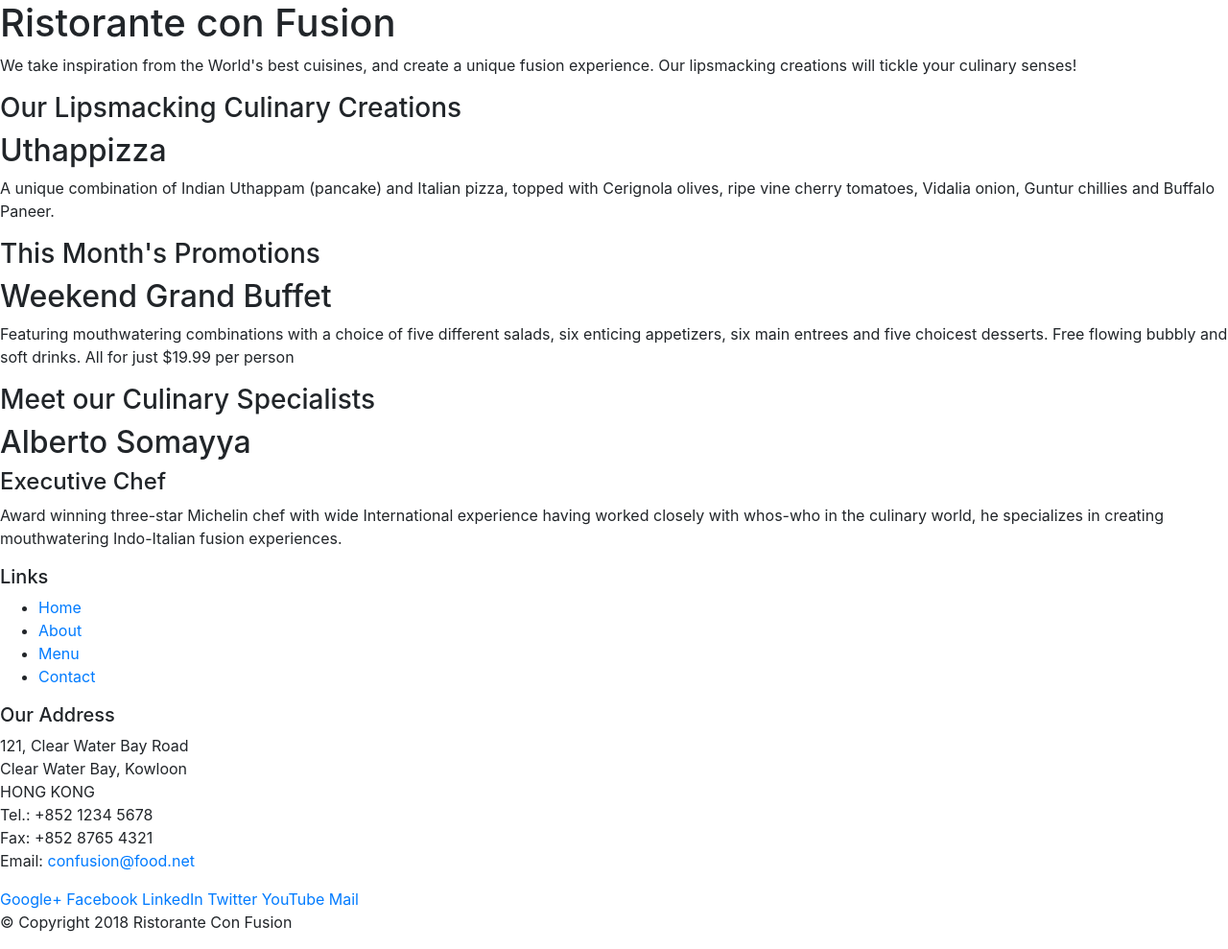
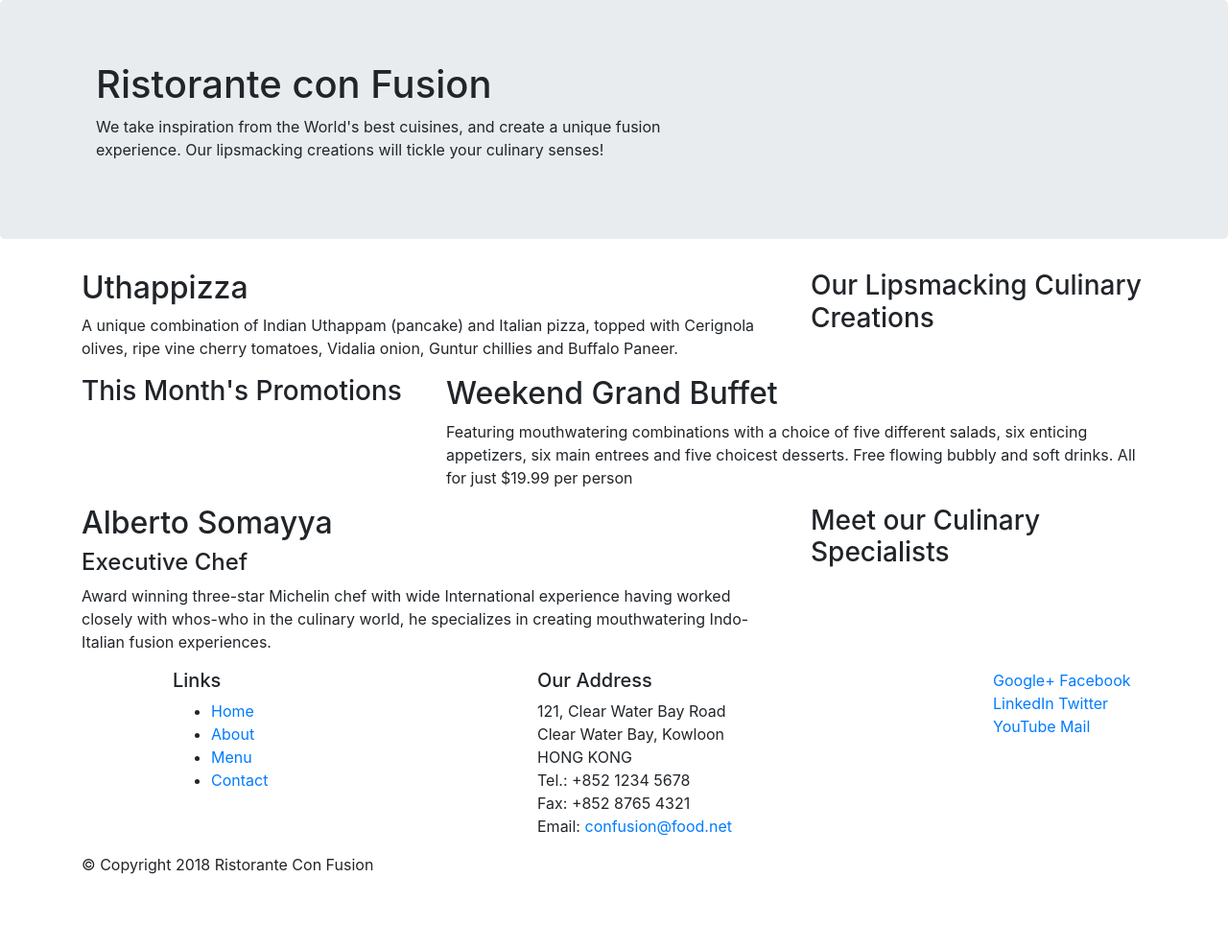
Before and after one commit to vinodbistvb/bootstrap4Trials, a website: page index.html in a window 1280 px wide. Shown: the whole page at 96% size. After the commit the page ends 929 px from the top, so only its background shows below. Drawn offline with nearby package versions, Linux system fonts and the light colour scheme.

Commit message:
bootstrap lecture 1

```diff
--- a/index.html
+++ b/index.html
@@ -15,45 +15,45 @@
 <body>
 
     <header>
-        <div>
-            <div>
-                <div>
+        <div class="jumbotron">
+            <div class="container">
+                <div class ="col-12 col-sm-7">
                     <h1>Ristorante con Fusion</h1>
                     <p>We take inspiration from the World's best cuisines, and create a unique fusion experience. Our lipsmacking creations will tickle your culinary senses!</p>
                 </div>
-                <div>
+                <div class ="col-sm-5">
                 </div>
             </div>
         </div>
     </header>
 
-    <div>
-        <div>
-            <div>
+    <div class="container">
+        <div class="row" >
+            <div class="col-12 col-sm-4 order-sm-last">
                 <h3>Our Lipsmacking Culinary Creations</h3>
             </div>
-            <div>
+            <div class="col-12 col-sm-8 order-sm-first">
                 <h2>Uthappizza</h2>
                 <p>A unique combination of Indian Uthappam (pancake) and Italian pizza, topped with Cerignola olives, ripe vine cherry tomatoes, Vidalia onion, Guntur chillies and Buffalo Paneer.</p>
             </div>
         </div>
 
 
-        <div>
-            <div>
+        <div class="row">
+            <div class="col-12 col-sm-4 order-sm-first">
                 <h3>This Month's Promotions</h3>
             </div>
-            <div>
+            <div class="col-12 col-sm-8 order-sm-last">
                 <h2>Weekend Grand Buffet</h2>
                 <p>Featuring mouthwatering combinations with a choice of five different salads, six enticing appetizers, six main entrees and five choicest desserts. Free flowing bubbly and soft drinks. All for just $19.99 per person </p>
             </div>
         </div>
 
-        <div>
-            <div>
+        <div class="row">
+            <div class="col-12 col-sm-4 order-sm-last">
                 <h3>Meet our Culinary Specialists</h3>
             </div>
-            <div>
+            <div class="col-12 col-sm-8 order-sm-first">
                 <h2>Alberto Somayya</h2>
                 <h4>Executive Chef</h4>
                 <p>Award winning three-star Michelin chef with wide International experience having worked closely with whos-who in the culinary world, he specializes in creating mouthwatering Indo-Italian fusion experiences. </p>
@@ -62,9 +62,9 @@
     </div>
 
     <footer>
-        <div>
-            <div>
-                <div>
+        <div class="container">
+            <div class ="row">
+                <div class="offset-1 col-4 col-sm-4">
                     <h5>Links</h5>
                     <ul>
                         <li><a href="#">Home</a></li>
@@ -73,7 +73,7 @@
                         <li><a href="#">Contact</a></li>
                     </ul>
                 </div>
-                <div>
+                <div class="col-7 col-sm-5">
                     <h5>Our Address</h5>
                     <address>
 		              121, Clear Water Bay Road<br>
@@ -84,7 +84,7 @@
 		              Email: <a href="mailto:confusion@food.net">confusion@food.net</a>
 		           </address>
                 </div>
-                <div>
+                <div  class="col-sm-2">
                     <div>
                         <a href="http://google.com/+">Google+</a>
                         <a href="http://www.facebook.com/profile.php?id=">Facebook</a>
@@ -95,8 +95,8 @@
                     </div>
                 </div>
            </div>
-           <div>
-                <div>
+           <div class="row">
+                <div class="col-auto order-sm-last">
                     <p>© Copyright 2018 Ristorante Con Fusion</p>
                 </div>
            </div>
```
